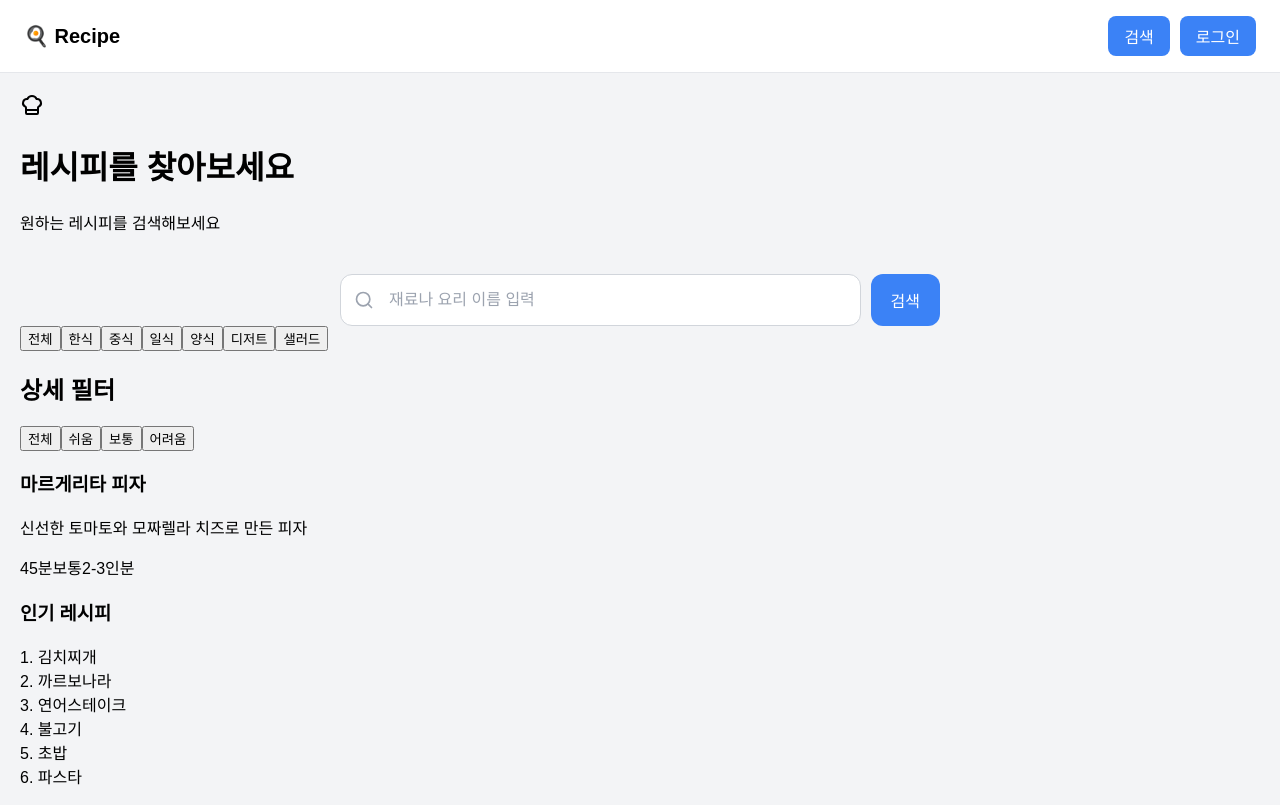
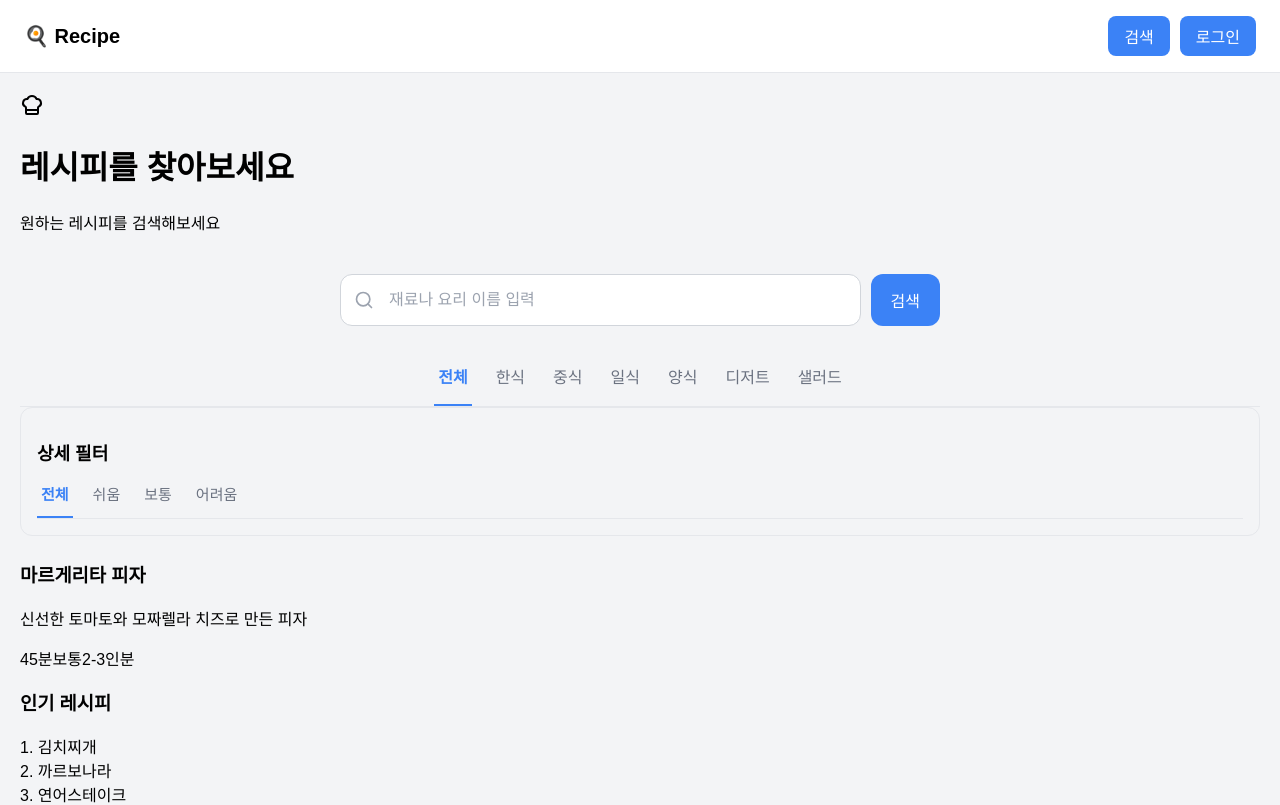
Before and after one commit to ksb214-hub/Recipe_project, a React (Create React App) app: page / in a window 1280 px wide. Shown: the top 805 px of the page. Built offline with nearby package versions, Linux system fonts and the light colour scheme.

Commit message:
SearchPage css 추가

```diff
--- a/src/SearchPage/SearchPage.css
+++ b/src/SearchPage/SearchPage.css
@@ -1,3 +1,7 @@
+body {
+  margin: 0;
+  overflow-x: hidden; /* 👈 넘치는거 숨김 */
+}
 /* ================= 전체 검색 영역 ================= */
 
 .search-form {
@@ -86,6 +90,125 @@
 .search-btn:hover {
   background-color: #2563eb;
 }
+/* ================= 카테고리 네비바 ================= */
+
+.category-container {
+  display: flex;
+  justify-content: center;
+  gap: 20px;
+
+  margin-top: 30px;
+  padding-bottom: 10px;
+
+  border-bottom: 1px solid #e5e7eb;
+
+  flex-wrap: nowrap;     /* 줄바꿈 방지 */
+  overflow-x: auto;      /* 넘치면 스크롤 */
+}
+
+/* 기본 버튼 */
+.category-btn {
+  background: none;
+  border: none;
+
+  font-size: 16px;
+  color: #6b7280;
+
+  cursor: pointer;
+  padding: 8px 4px;
+
+  position: relative;
+  transition: 0.2s;
+  white-space: nowrap;
+}
+
+/* hover */
+.category-btn:hover {
+  color: #3b82f6;
+}
+
+/* 선택된 탭 */
+.category-btn.active {
+  color: #3b82f6;
+  font-weight: 600;
+}
+
+/* 밑줄 애니메이션 */
+.category-btn.active::after {
+  content: "";
+  position: absolute;
+  left: 0;
+  bottom: -10px;
+
+  width: 100%;
+  height: 2px;
+  background-color: #3b82f6;
+}
+/* ================= 상세 필터 ================= */
+
+.filter-box {
+  border: 1px solid #e5e7eb;
+  padding: 16px;
+  margin-bottom: 24px;
+  border-radius: 12px;
+}
+
+/* 제목 */
+.filter-title {
+  font-size: 18px;
+  font-weight: 600;
+  margin-bottom: 12px;
+}
+
+/* 버튼 그룹 */
+.filter-group {
+  display: flex;
+  gap: 16px;
+  flex-wrap: wrap;
+
+  border-bottom: 1px solid #e5e7eb;
+  padding-bottom: 8px;
+}
+
+/* 버튼 */
+.filter-btn {
+  background: none;
+  border: none;
+
+  font-size: 15px;
+  color: #6b7280;
+
+  cursor: pointer;
+  padding: 6px 4px;
+
+  position: relative;
+  transition: 0.2s;
+
+  white-space: nowrap; /* 🔥 줄바꿈 방지 */
+}
+
+/* hover */
+.filter-btn:hover {
+  color: #3b82f6;
+}
+
+/* 선택 상태 */
+.filter-btn.active {
+  color: #3b82f6;
+  font-weight: 600;
+}
+
+/* 밑줄 */
+.filter-btn.active::after {
+  content: "";
+  position: absolute;
+  left: 0;
+  bottom: -8px;
+
+  width: 100%;
+  height: 2px;
+  background-color: #3b82f6;
+}
 
 /* ================= 반응형 ================= */
 
--- a/src/SearchPage/SearchPage.js
+++ b/src/SearchPage/SearchPage.js
@@ -107,16 +107,14 @@ export default function SearchPage() {
           </div>
         </form>
 
-        {/* 🏷 카테고리 필터 */}
-        <div className="flex justify-center gap-2 mt-6 flex-wrap">
+        {/* 카테고리 필터 */}
+        <div className="category-container">
           {categories.map((category) => (
             <button
               key={category}
               onClick={() => setSelectedCategory(category)}
-              className={`px-4 py-2 rounded-full border ${
-                selectedCategory === category
-                  ? 'bg-blue-500 text-white'
-                  : 'bg-white'
+              className={`category-btn ${
+                selectedCategory === category ? "active" : ""
               }`}
             >
               {category}
@@ -132,15 +130,18 @@ export default function SearchPage() {
         <div className="lg:col-span-2">
 
           {/* 상세 필터 */}
-          <div className="border p-4 mb-6">
-            <h2>상세 필터</h2>
+          <div className="filter-box">
+            <h2 className="filter-title">상세 필터</h2>
 
             {/* 난이도 */}
-            <div>
+            <div className="filter-group">
               {difficulties.map((difficulty) => (
                 <button
                   key={difficulty}
                   onClick={() => setSelectedDifficulty(difficulty)}
+                  className={`filter-btn ${
+                    selectedDifficulty === difficulty ? "active" : ""
+                  }`}
                 >
                   {difficulty}
                 </button>
```
